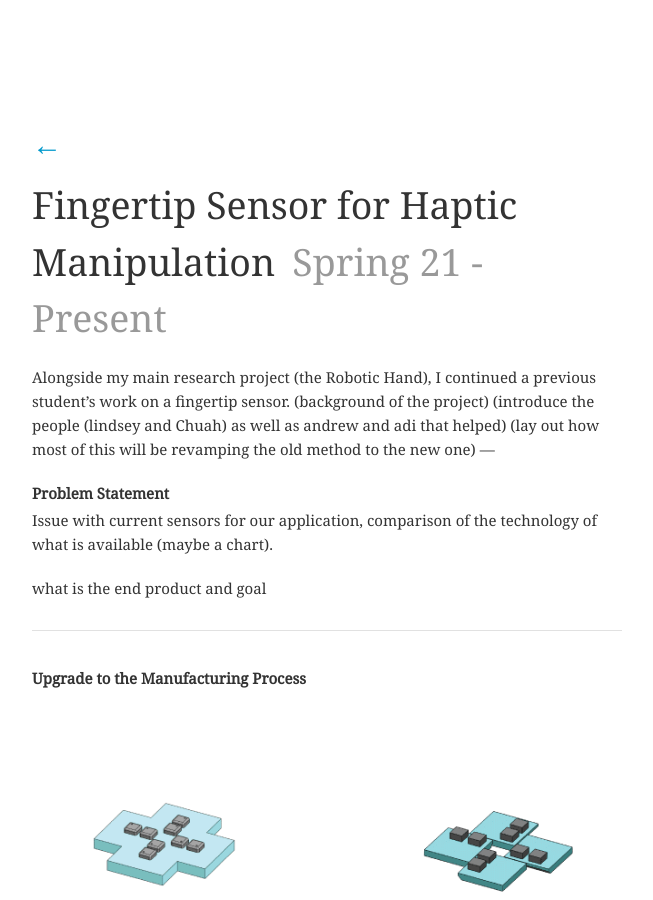
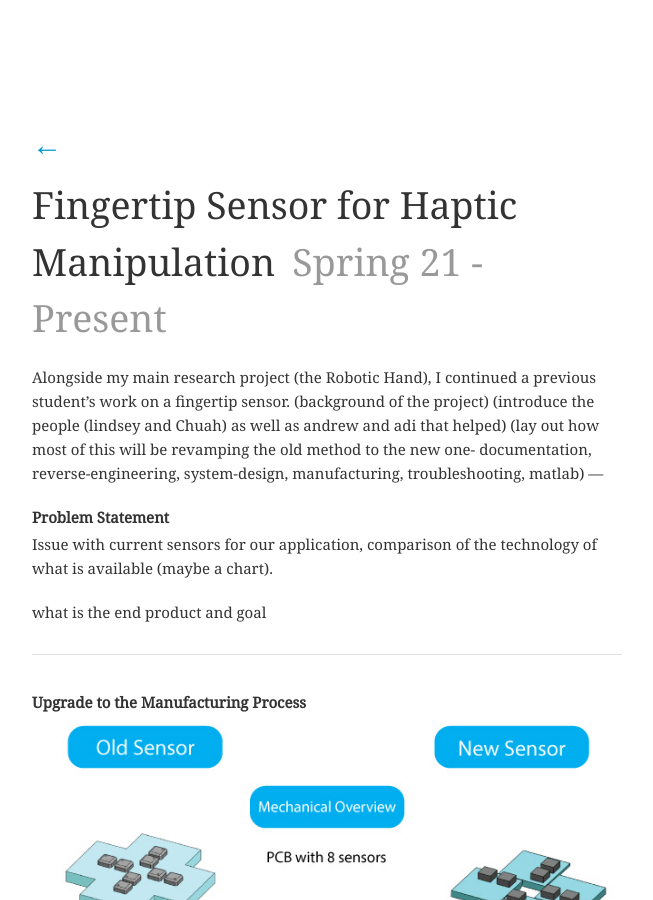
Before and after one commit to menglongguo/website, a Jekyll site: the page built from _projects/FingertipSensor.md, in a window 1280 px wide and 900 px high. Shown: the whole window, without its empty margins (313-966 px from the left). Built offline with Jekyll 4.4.1, drawn with Linux system fonts in a browser that asks for light colours; a script that is not in the unit is left out; comment, search, counter and statistics services are not loaded; some of the changed text lies outside the part shown.

Commit message:
illustrator

```diff
--- a/_projects/FingertipSensor.md
+++ b/_projects/FingertipSensor.md
@@ -9,7 +9,7 @@ type: research2
 Alongside my main research project (the Robotic Hand), I continued a previous student's work on a fingertip sensor.
 (background of the project)
 (introduce the people (lindsey and Chuah) as well as andrew and adi that helped)
-(lay out how most of this will be revamping the old method to the new one)
+(lay out how most of this will be revamping the old method to the new one- documentation, reverse-engineering, system-design, manufacturing, troubleshooting, matlab)
 ---
 ### Problem Statement
 
@@ -20,7 +20,7 @@ what is the end product and goal
 ---
 ### Upgrade to the Manufacturing Process
 
-<img src="/website/assets/images/FingertipSensorTest.gif" alt="hands" width="650"/>
+<img src="/website/assets/images/41ProcessFull.jpg" alt="process" width="650"/>
 
 
 
```
Also changed, not shown: other parts of _projects/FingertipSensor.md (+6 -1 lines), assets/images/41ProcessFull.jpg (added).
